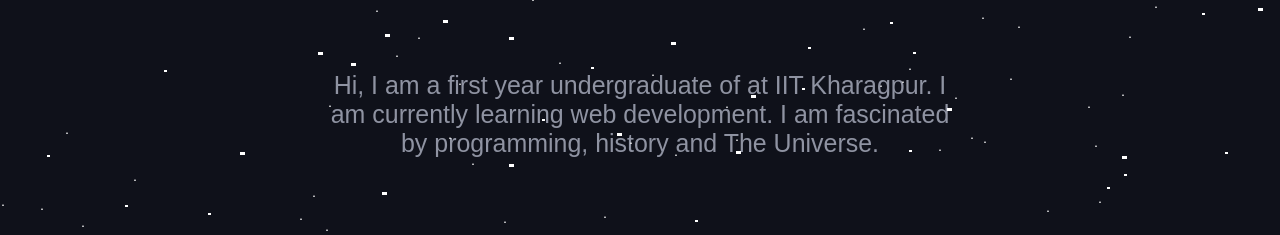
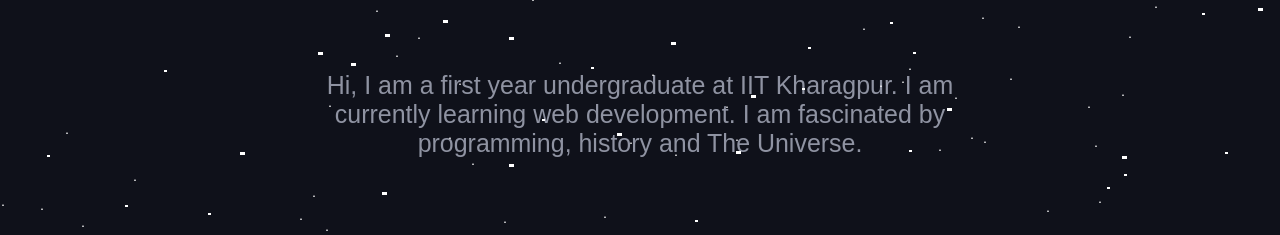
Before and after one commit to thevoxium/web, a plain HTML site: page index.html in a window 1280 px wide. Shown: the part 357-592 px from the top of the page. Drawn offline with Linux system fonts and the light colour scheme; a web font is replaced by a local one.

Commit message:
New intro

```diff
--- a/index.html
+++ b/index.html
@@ -27,7 +27,6 @@
         </div>
         <div class="introduction">
           <p class="intro-para">Hi, I am a first year undergraduate
-            of
              at IIT Kharagpur. I am currently learning web development.
             I am fascinated by programming, history and The Universe.</p>
 
```
